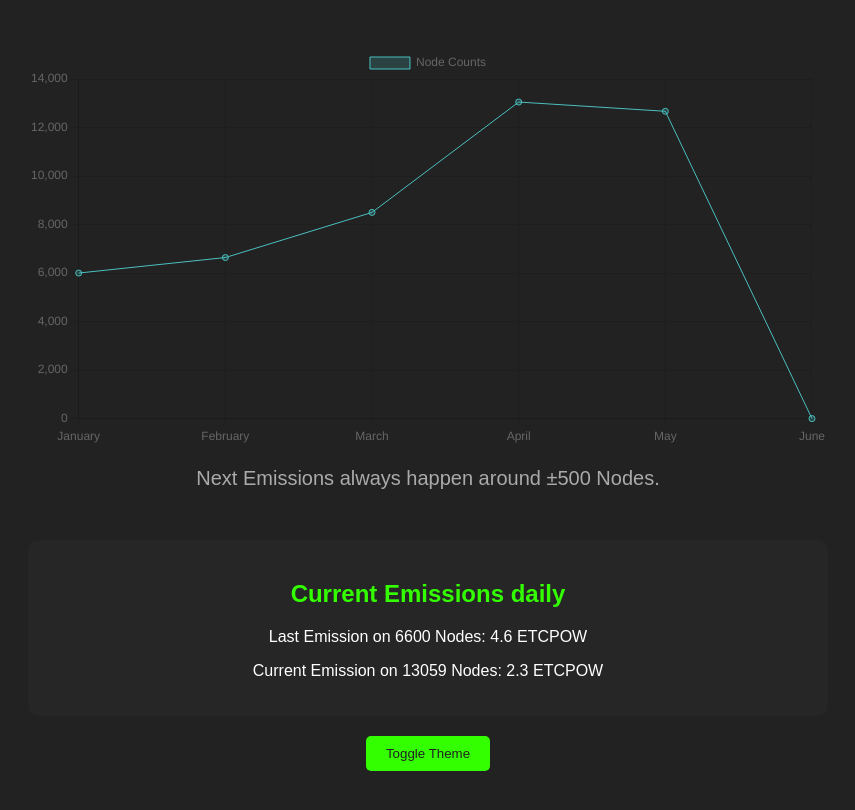
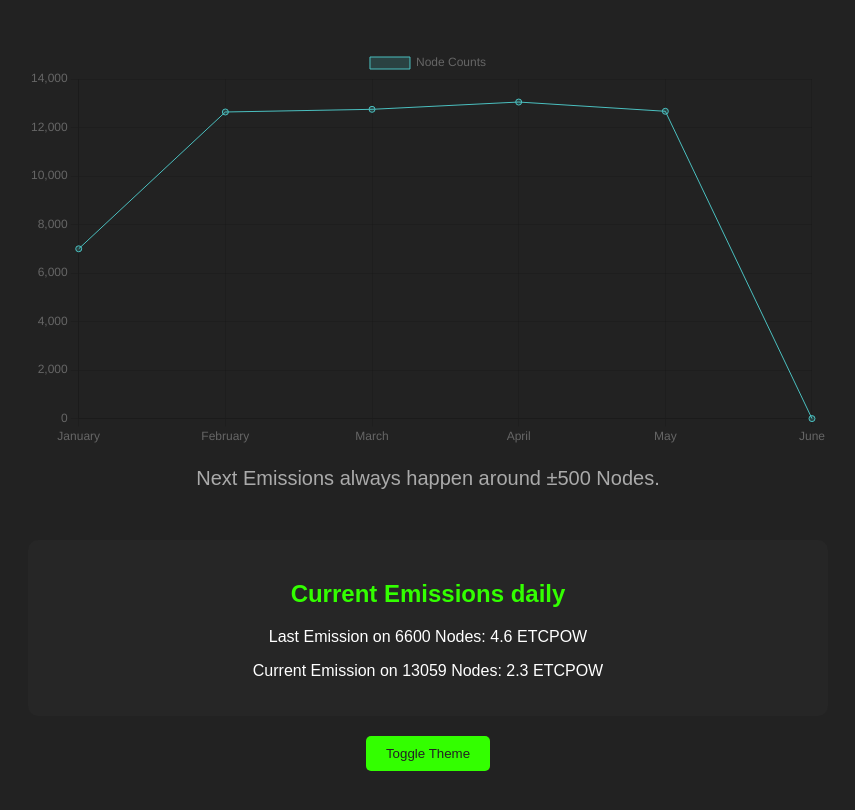
Before and after one commit to Nowalski/ETCMC_EmissionPage, a plain HTML site: page index.html in a window 1280 px wide. Shown: the part 90-900 px from the top of the page, without its empty margins (212-1067 px from the left). Drawn offline with nearby package versions, Linux system fonts and the light colour scheme.

Commit message:
Update index.html

```diff
--- a/index.html
+++ b/index.html
@@ -93,7 +93,7 @@
                     label: "Node Counts",
                     backgroundColor: "rgba(75, 192, 192, 0.2)",
                     borderColor: "rgba(75, 192, 192, 1)",
-                    data: [6000, 6640, 8500, 13050, 12669, 0],
+                    data: [7000, 12640, 12750, 13050, 12669, 0],
                     borderWidth: 1
                 }]
             };
```
